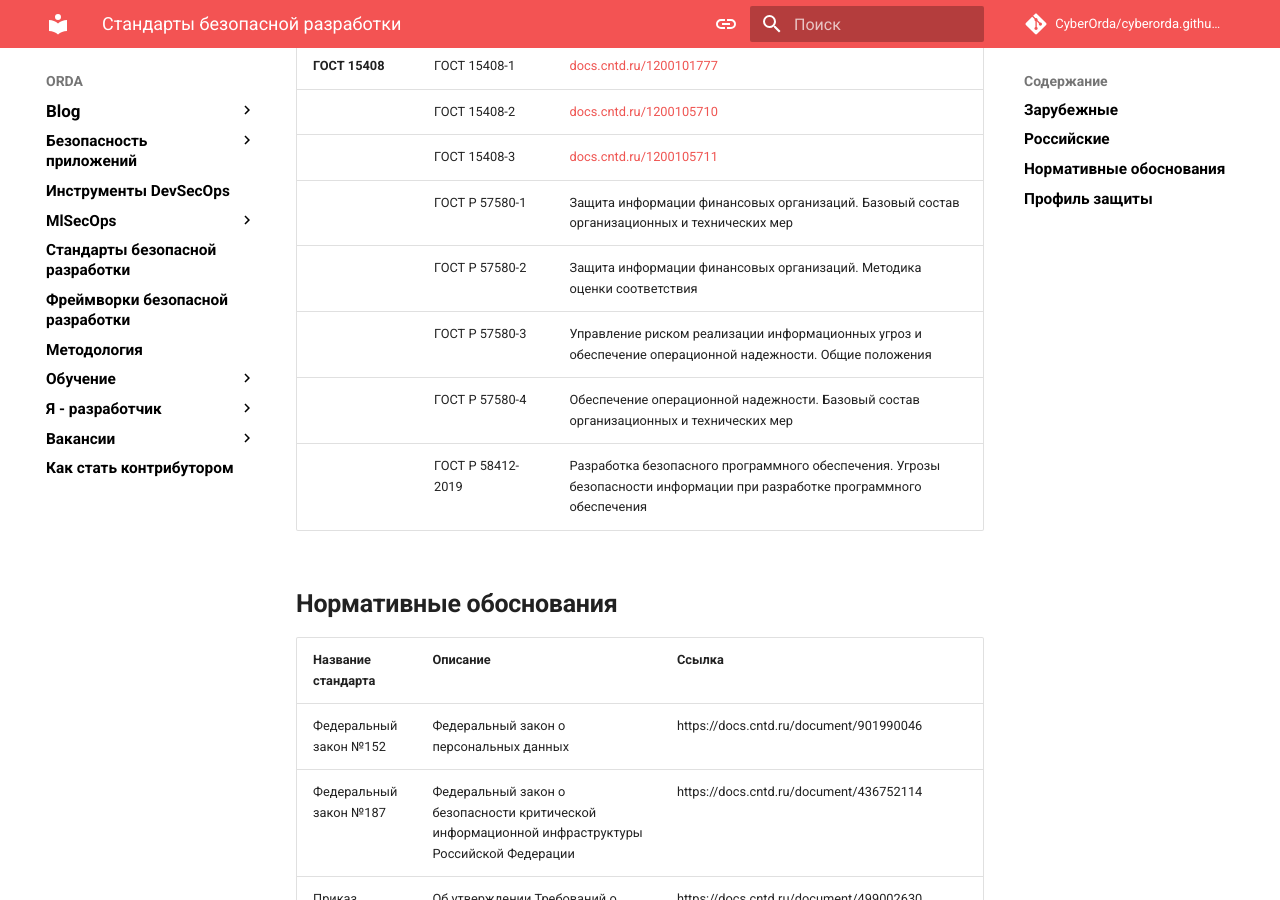
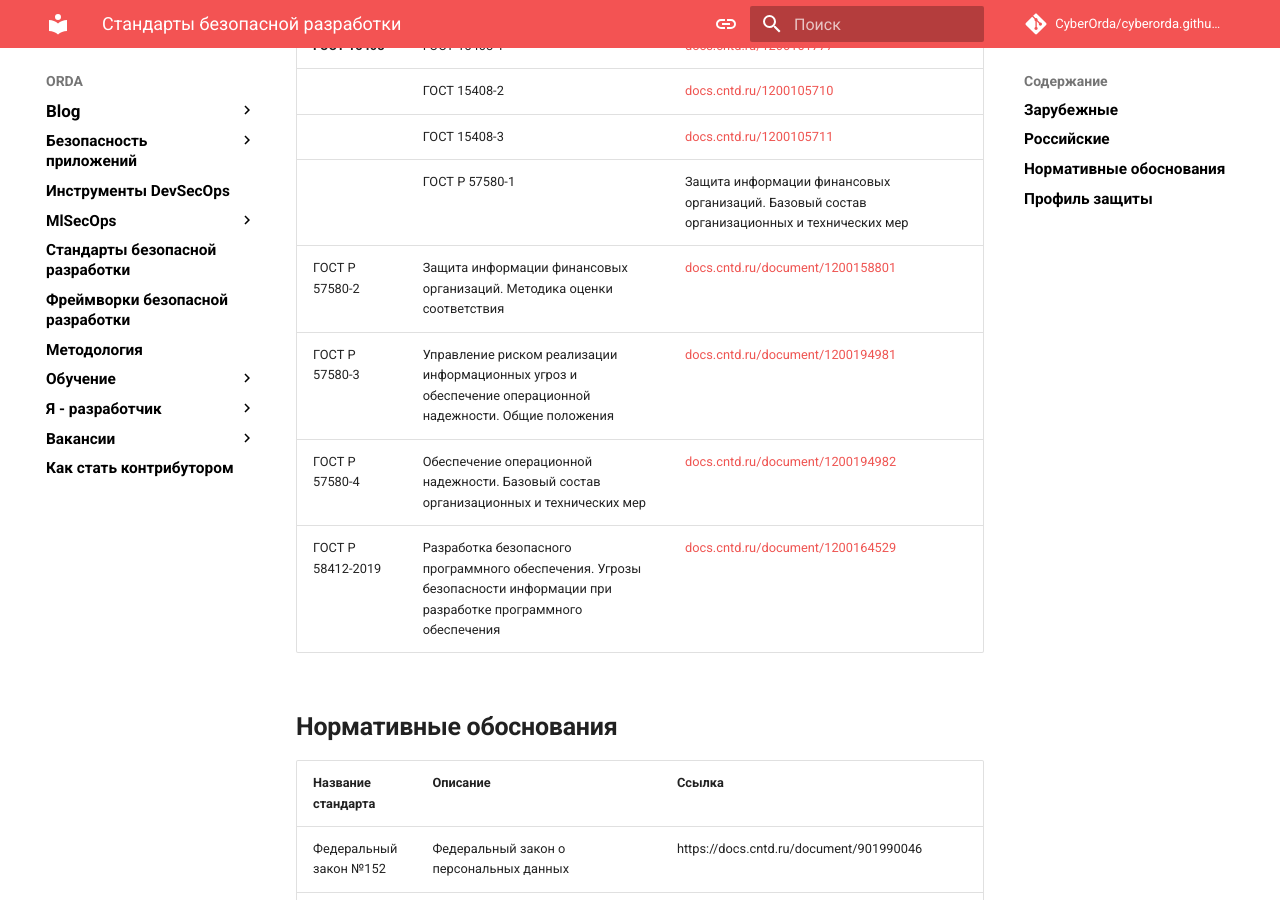
Before and after one commit to CyberOrda/cyberorda.github.io, an MkDocs documentation site: the page built from docs/standards.md, in a window 1280 px wide and 900 px high, scrolled down 979 px. Built offline with MkDocs 1.6.1 and Material for MkDocs 9.7.7, drawn with Linux system fonts in a browser that asks for light colours; comment, search, counter and statistics services are not loaded.

```diff
--- a/docs/standards.md
+++ b/docs/standards.md
@@ -31,10 +31,10 @@
 |  | ГОСТ 15408-2 | [docs.cntd.ru/1200105710](https://docs.cntd.ru/document/1200105710) |
 |  | ГОСТ 15408-3 | [docs.cntd.ru/1200105711](https://docs.cntd.ru/document/1200105711) |
 |  |ГОСТ Р 57580-1|	Защита информации финансовых организаций. Базовый состав организационных и технических мер | [docs.cntd.ru/document/1200146534](https://docs.cntd.ru/document/1200146534) |
-|  |ГОСТ Р 57580-2|	Защита информации финансовых организаций. Методика оценки соответствия | [docs.cntd.ru/document/1200158801](https://docs.cntd.ru/document/1200158801) |
-|  |ГОСТ Р 57580-3|	Управление риском реализации информационных угроз и обеспечение операционной надежности. Общие положения | [docs.cntd.ru/document/1200194981](https://docs.cntd.ru/document/1200194981) |
-|  |ГОСТ Р 57580-4|	Обеспечение операционной надежности. Базовый состав организационных и технических мер | [docs.cntd.ru/document/1200194982](https://docs.cntd.ru/document/1200194982) |
-|  |ГОСТ Р 58412-2019 |	Разработка безопасного программного обеспечения. Угрозы безопасности информации при разработке программного обеспечения | [docs.cntd.ru/document/1200164529](https://docs.cntd.ru/document/1200164529) |
+|  ГОСТ Р 57580-2|	Защита информации финансовых организаций. Методика оценки соответствия | [docs.cntd.ru/document/1200158801](https://docs.cntd.ru/document/1200158801) |
+|  ГОСТ Р 57580-3|	Управление риском реализации информационных угроз и обеспечение операционной надежности. Общие положения | [docs.cntd.ru/document/1200194981](https://docs.cntd.ru/document/1200194981) |
+|  ГОСТ Р 57580-4|	Обеспечение операционной надежности. Базовый состав организационных и технических мер | [docs.cntd.ru/document/1200194982](https://docs.cntd.ru/document/1200194982) |
+|  ГОСТ Р 58412-2019 |	Разработка безопасного программного обеспечения. Угрозы безопасности информации при разработке программного обеспечения | [docs.cntd.ru/document/1200164529](https://docs.cntd.ru/document/1200164529) |
 
 
 ## **Нормативные обоснования**
```
